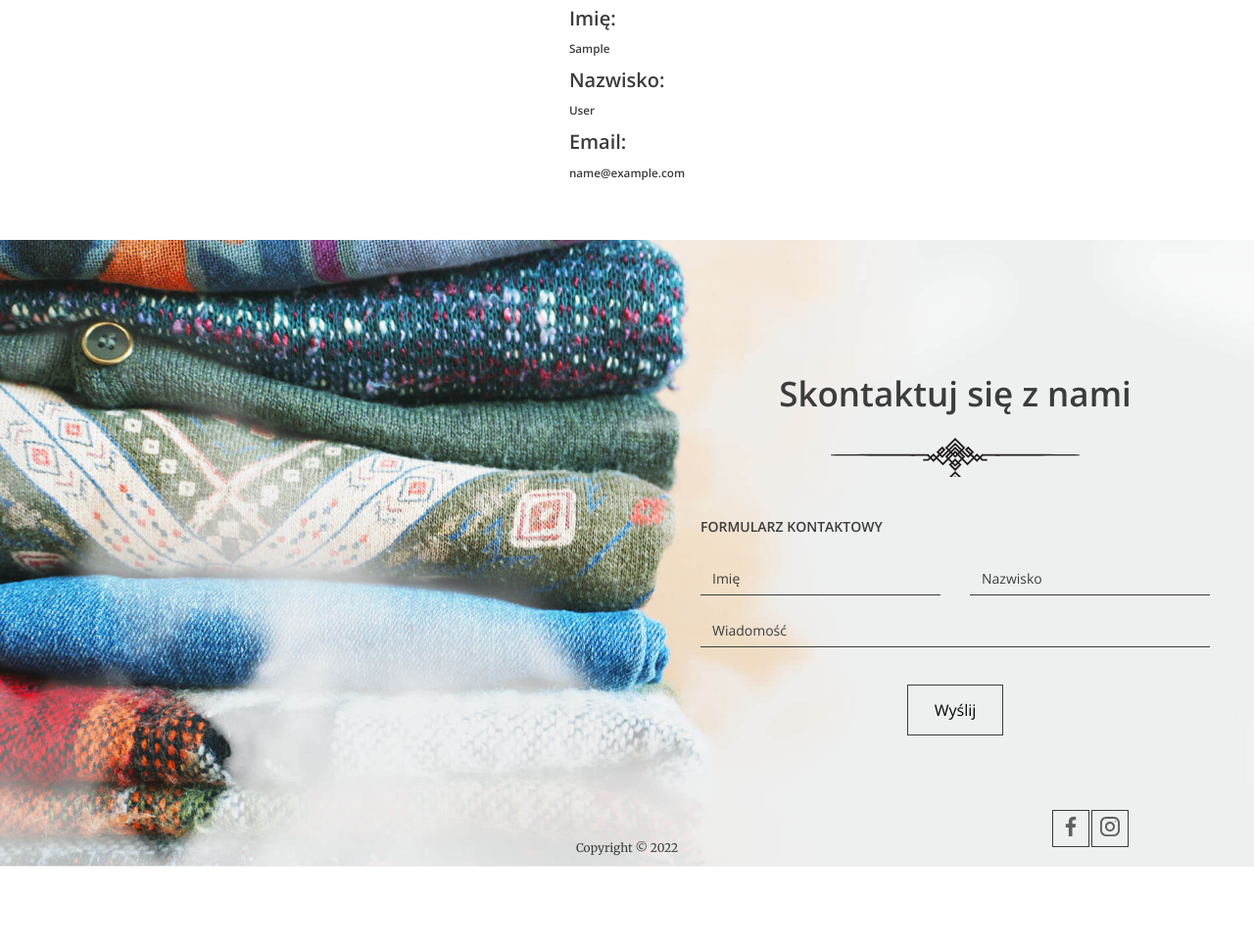
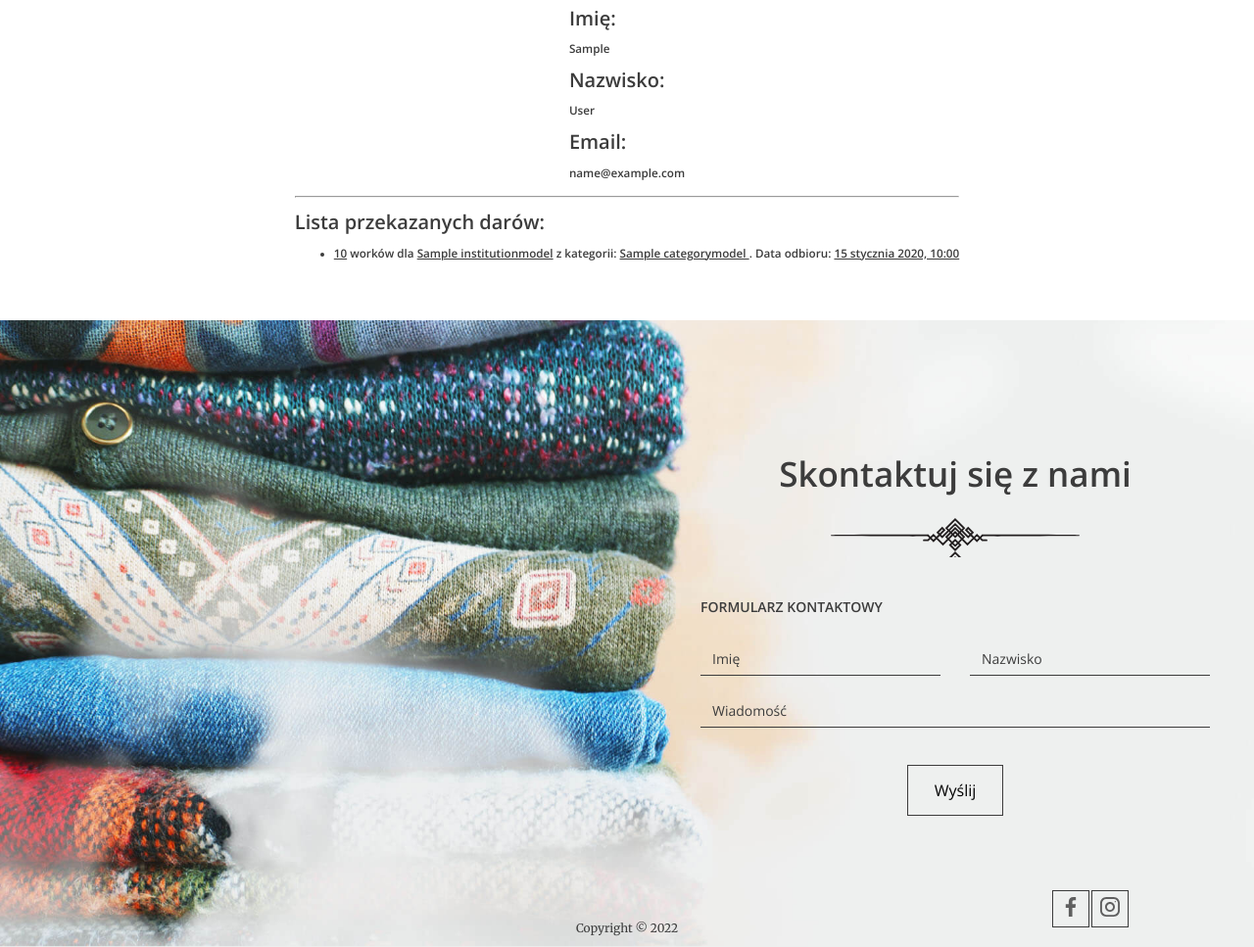
Before and after one commit to mefiuea/start_helping_app, a Django app: page /profile/ in a window 1280 px wide. Shown: the part 410-1377 px from the top of the page at 98% size. Before the commit the page ends 1295 px from the top, so only its background shows below. Run offline with Django 4.2, Linux system fonts and the light colour scheme; a user stored in the database is signed in; tables that the repository leaves empty hold one stand-in row (values such as "Sample post"); parts of the project's set-up code (start-up, migrations or seed data) failed here and were passed over.

Commit message:
upgrade user profile to display donations with informations

```diff
--- a/users_app/templates/users_app/profile.html
+++ b/users_app/templates/users_app/profile.html
@@ -13,5 +13,17 @@
             <h1>Email:</h1>
             <h3>{{ user.email }}</h3>
         </div>
+        <div class="form-group">
+            <hr>
+            <h1>Lista przekazanych darów:</h1>
+            <ul>
+                {% for donation in donations %}
+                <li><h3><u>{{ donation.quantity }}</u> worków dla <u>{{ donation.institution.name }}</u> z kategorii: <u>
+                    {% for category in donation.categories.all %}
+                        {{ category }}{% if forloop.last %}{% else %},{% endif %}
+                    {% endfor %}</u>. Data odbioru: <u>{{ donation.pick_up_date }}, {{ donation.pick_up_time }}</u></h3></li>
+                {% endfor %}
+            </ul>
+        </div>
     </section>
 {% endblock %}
--- a/users_app/views.py
+++ b/users_app/views.py
@@ -3,6 +3,7 @@ from django.contrib.auth import get_user_model, authenticate, login, logout
 from django.core.exceptions import ObjectDoesNotExist
 
 from .forms import RegistrationForm, LoginForm
+from donation_app.models import DonationModel
 
 
 def register_view(request):
@@ -62,4 +63,14 @@ def logout_view(request):
 
 
 def profile_view(request):
-    return render(request, 'users_app/profile.html')
+    user = request.user
+    # find donation for specific user
+    donations = DonationModel.objects.filter(user_donator=user)
+    print('DONATIONS: ', donations, flush=True)
+    for donation in donations:
+        print('INSTITUTIONS: ', donation.categories.all(), flush=True)
+    context = {
+        'donations': donations,
+    }
+
+    return render(request, 'users_app/profile.html', context=context)
```
